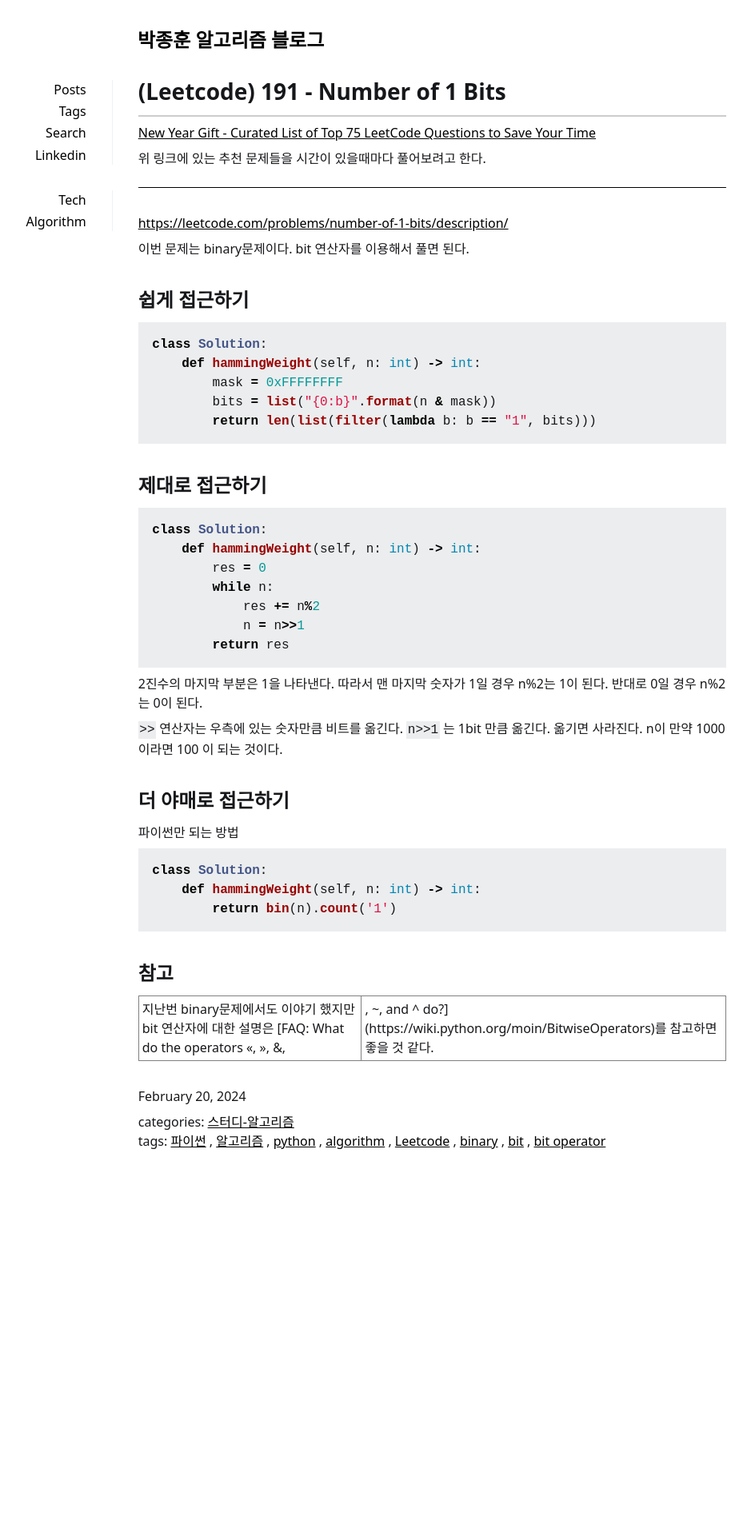
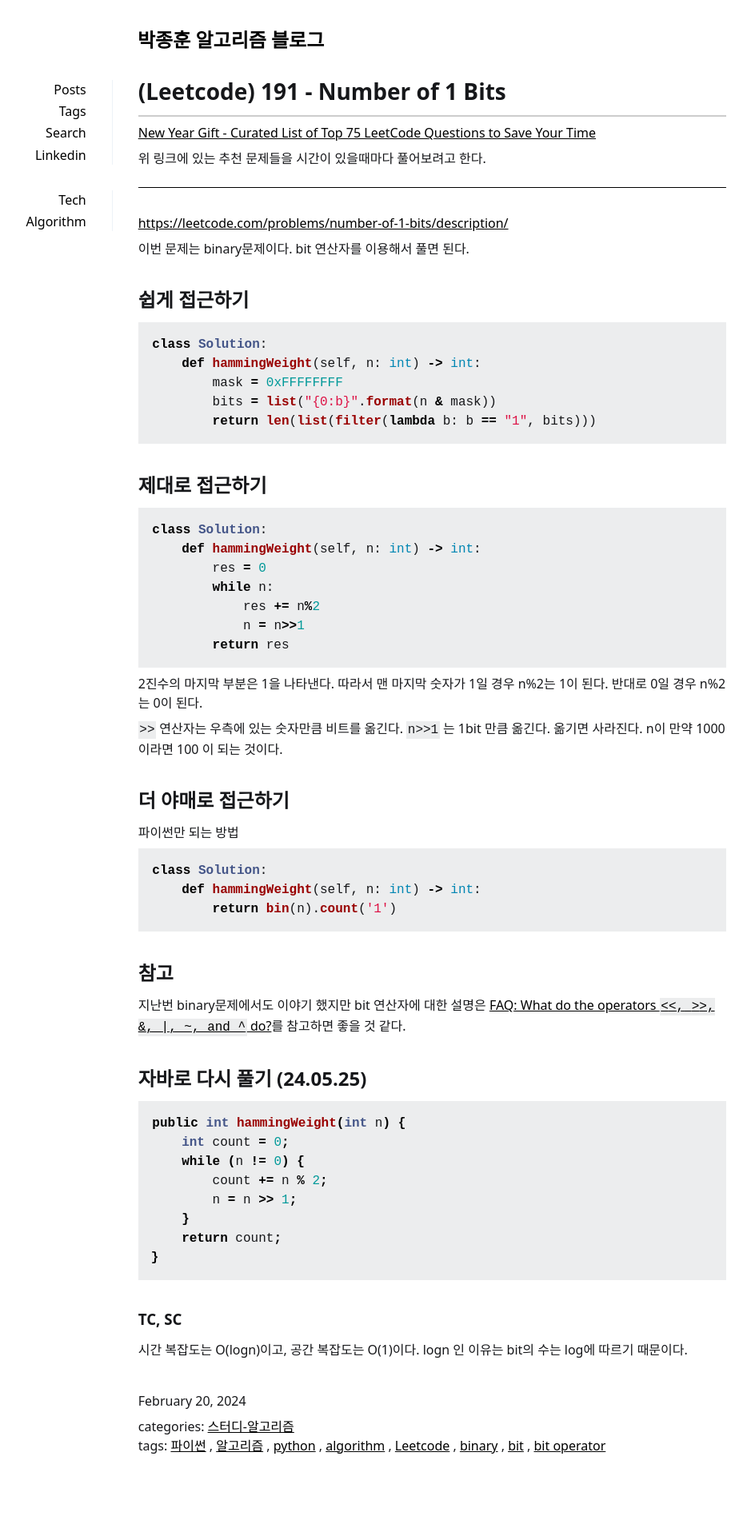
Before and after one commit to dev-jonghoonpark/algorithm-blog, a Jekyll site: the page built from _posts/2024-02-20-leetcode-191.md, in a window 1280 px wide. Shown: the whole page at 80% size, without its empty margins (180-1119 px from the left). Built offline with Jekyll 4.4.1, drawn with Linux system fonts in a browser that asks for light colours; before the commit the page ends 1535 px from its top, so only the background shows below that.

Commit message:
update post

````diff
--- a/_posts/2024-02-20-leetcode-191.md
+++ b/_posts/2024-02-20-leetcode-191.md
@@ -59,4 +59,21 @@ class Solution:
 
 ## 참고
 
-지난번 binary문제에서도 이야기 했지만 bit 연산자에 대한 설명은 [FAQ: What do the operators <<, >>, &, |, ~, and ^ do?](https://wiki.python.org/moin/BitwiseOperators)를 참고하면 좋을 것 같다.
+지난번 binary문제에서도 이야기 했지만 bit 연산자에 대한 설명은 [FAQ: What do the operators `<<, >>, &, |, ~, and ^` do?](https://wiki.python.org/moin/BitwiseOperators)를 참고하면 좋을 것 같다.
+
+## 자바로 다시 풀기 (24.05.25)
+
+```java
+public int hammingWeight(int n) {
+    int count = 0;
+    while (n != 0) {
+        count += n % 2;
+        n = n >> 1;
+    }
+    return count;
+}
+```
+
+### TC, SC
+
+시간 복잡도는 O(logn)이고, 공간 복잡도는 O(1)이다. logn 인 이유는 bit의 수는 log에 따르기 때문이다.
````
